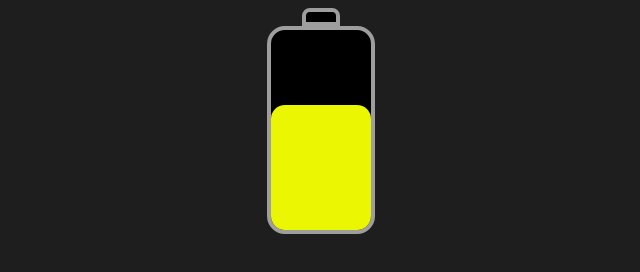
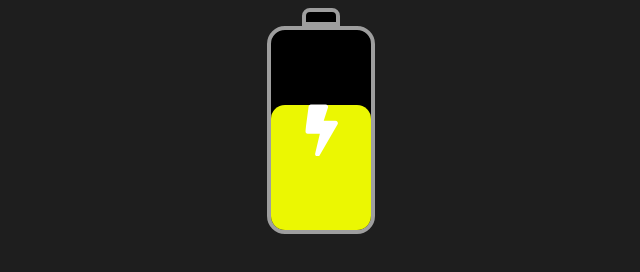
Before and after one commit to farazwho/battery, a plain HTML site: page index.html in a window 1280 px wide. Shown: the whole page, without its empty margins (319-959 px from the left). Drawn offline with Linux system fonts and the light colour scheme.

Commit message:
Update index.html

```diff
--- a/index.html
+++ b/index.html
@@ -6,6 +6,7 @@
   <title>Battery</title>
   <link rel="stylesheet" href="style.css">
   <link href="favicon.png" rel="icon">
+  <link rel="stylesheet" href="https://cdnjs.cloudflare.com/ajax/libs/font-awesome/5.15.3/css/all.min.css">
 </head>
 <body>
   <div class="battery">
```
